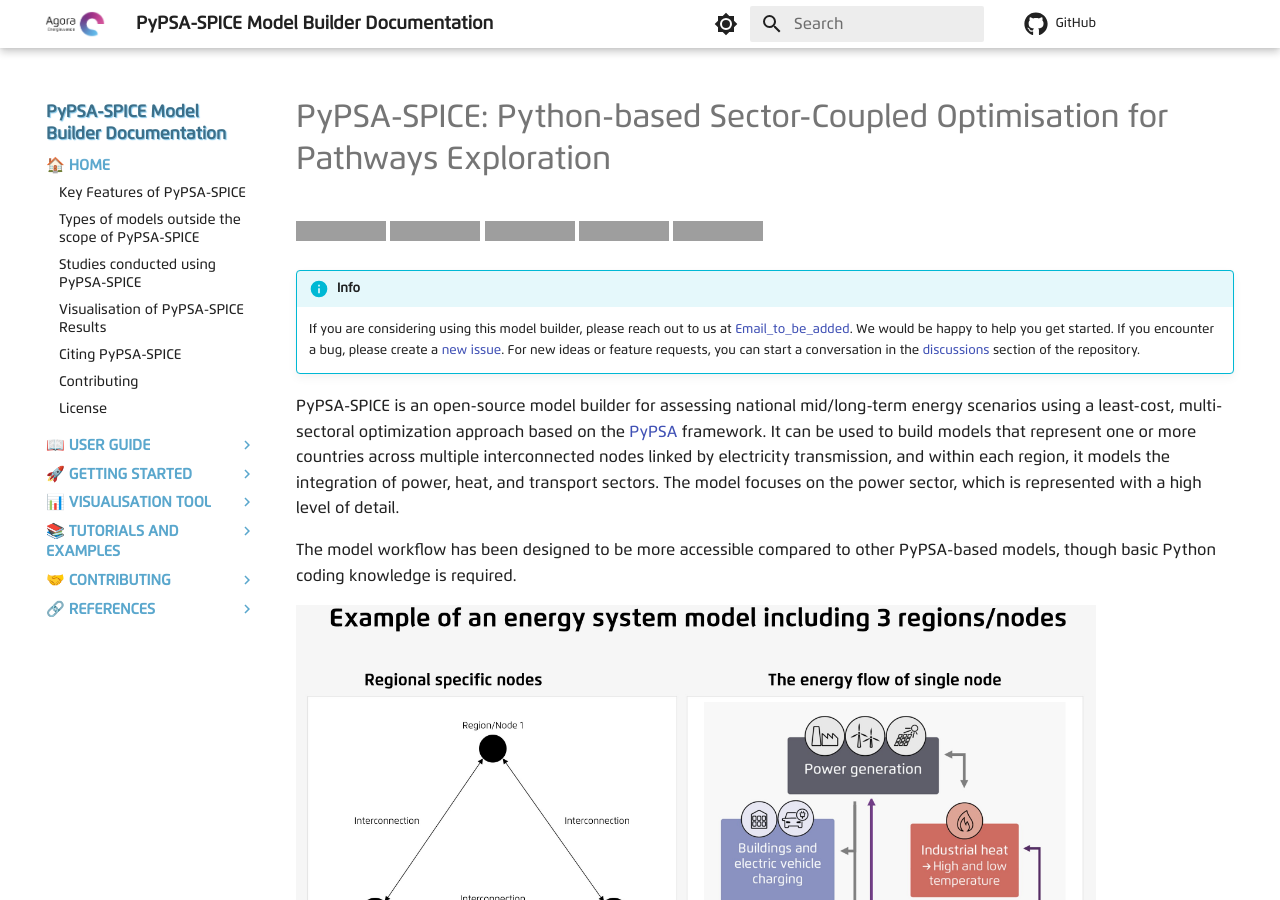
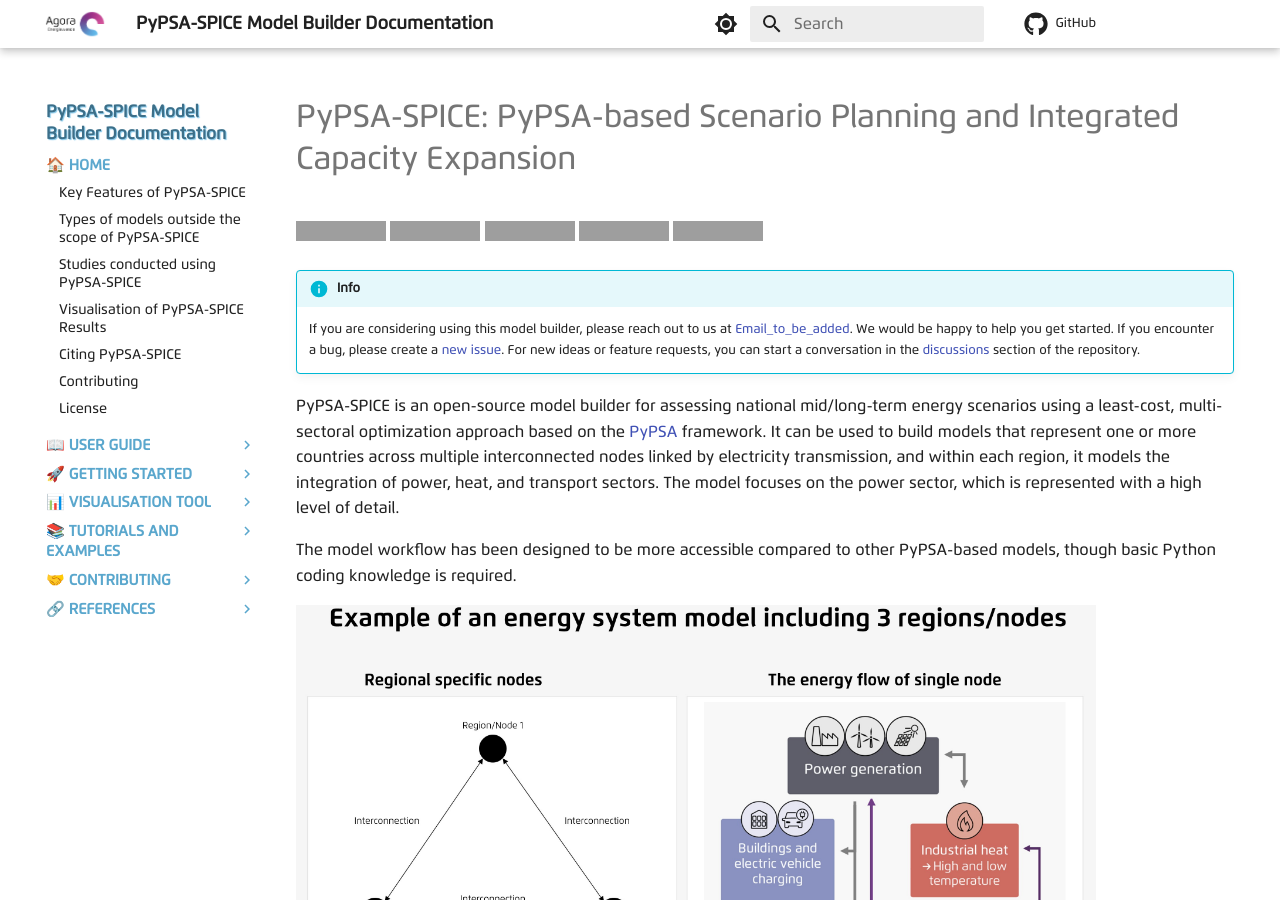
Before and after one commit to agoenergy/pypsa-spice, an MkDocs documentation site: the page built from docs/index.md, in a window 1280 px wide and 900 px high, cut to the strip 0-900 px from the top of the window. Built offline with MkDocs 1.6.1 and Material for MkDocs 9.7.7, drawn with Linux system fonts in a browser that asks for light colours; some web fonts are replaced; comment, search, counter and statistics services are not loaded; grey boxes are pictures that could not be loaded.

Commit message:
Change title to full name of PyPSA-SPICE

```diff
--- a/docs/index.md
+++ b/docs/index.md
@@ -4,7 +4,7 @@ SPDX-FileCopyrightText: 2020-2025 PyPSA-SPICE Developers
 SPDX-License-Identifier: GPL-2.0-or-later
 -->
 
-# PyPSA-SPICE: Python-based Sector-Coupled Optimisation for Pathways Exploration
+# PyPSA-SPICE: PyPSA-based Scenario Planning and Integrated Capacity Expansion
 
 <!-- badges-begin -->
 [![License][license badge]][license]{:target="_blank"}
```
Also changed, not shown: 1 other file.
